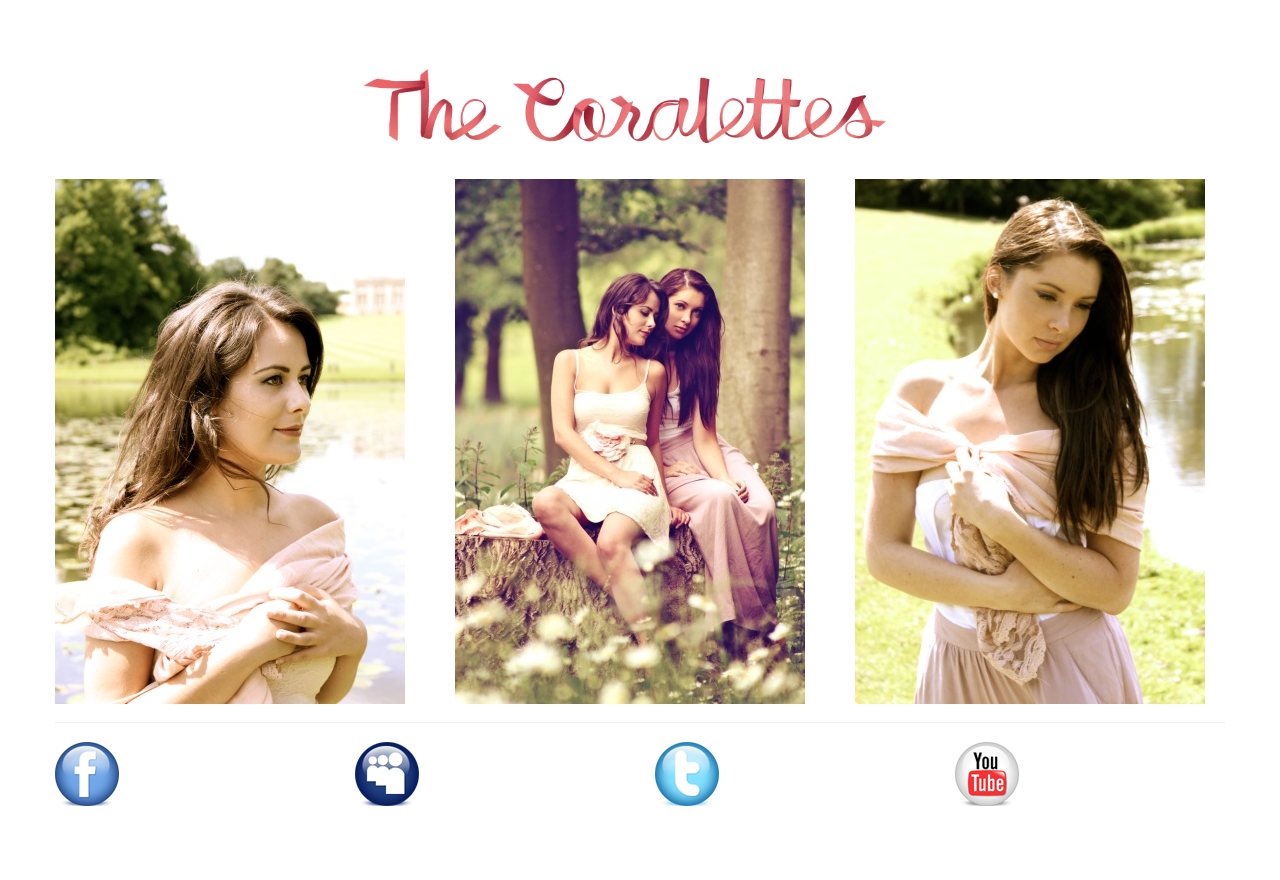
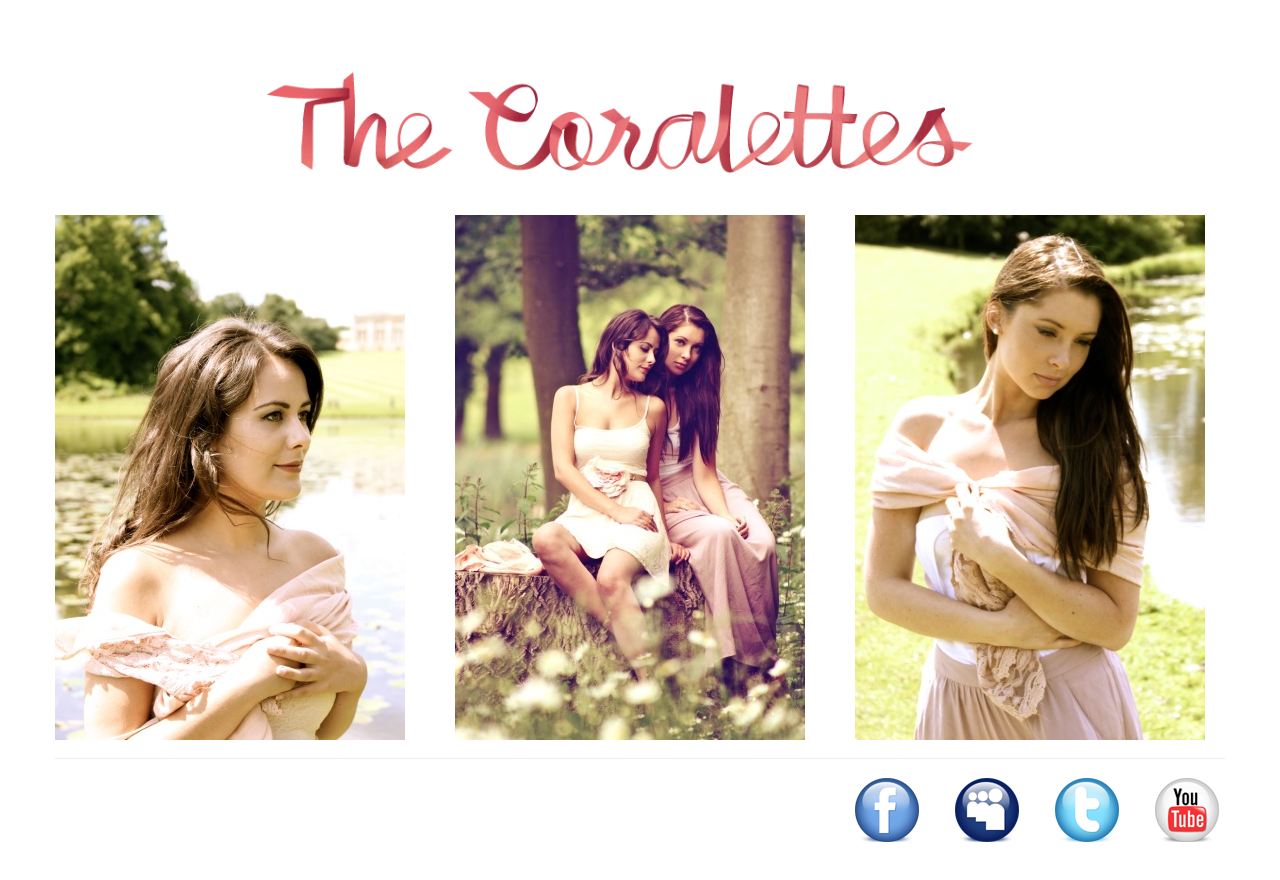
Before and after one commit to coralettes/coralettes.github.com, a plain HTML site: page index.html in a window 1280 px wide. Before the commit the page ends 846 px from the top, so only its background shows below. Drawn offline with Linux system fonts and the light colour scheme.

Commit message:
right aligned social media but looks crap

```diff
--- a/index.html
+++ b/index.html
@@ -29,7 +29,7 @@
     <div class="container">
 
       <div class="row">
-		  <div class="offset3 span6">
+		  <div class="offset2 span8">
 			<img src="MASTER-Coralettes-Logo.png" style="width: 100%;"/><br/><br/>
 		  </div>
 	  </div>
@@ -51,16 +51,16 @@
 
       <footer>
         <div class="row">
-        <div class="span3">
+        <div class="offset8 span1">
           <img src="facebook64x64.png"/>
         </div>
-        <div class="span3">
+        <div class="span1">
           <img src="myspace64x64.png"/>
        </div>
-        <div class="span3">
+        <div class="span1">
           <img src="twitter64x64.png"/>
         </div>
-		<div class="span3">
+		<div class="span1">
           <img src="youtube64x64.png"/>
         </div>
       </div>
```
